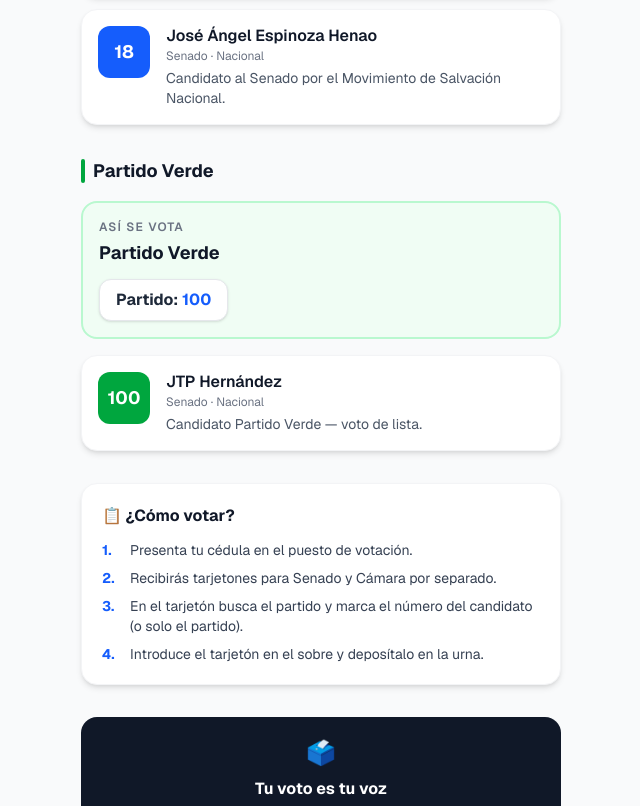
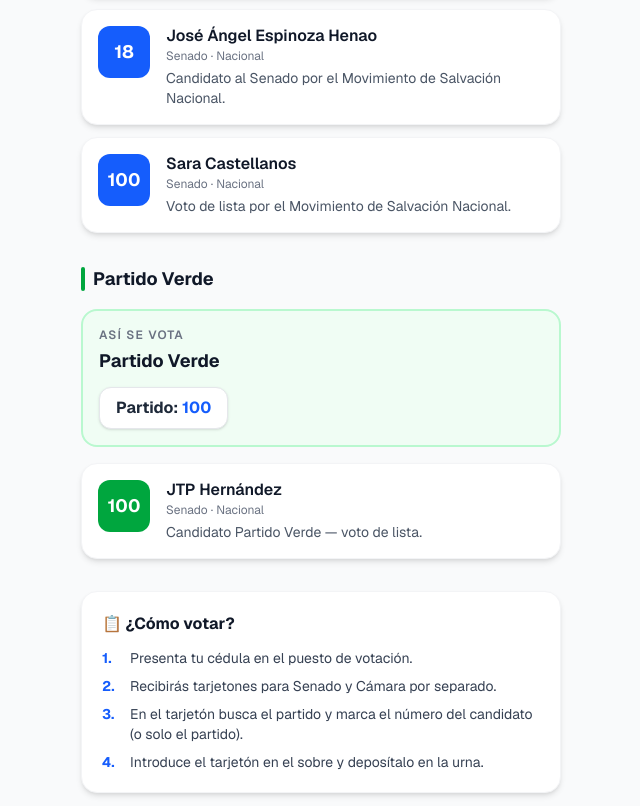
Before and after one commit to pdromoreno7/voto-senado-camara-2026-v1, a Next.js app: page / in a window 1280 px wide. Shown: the part 1680-2486 px from the top of the page, without its empty margins (319-959 px from the left). Built offline with nearby package versions, Linux system fonts and the light colour scheme.

Commit message:
feat: add Sara Castellanos #100 Salvación Nacional

```diff
--- a/app/page.tsx
+++ b/app/page.tsx
@@ -53,6 +53,13 @@ const salvacionCandidatos = [
     nombre: "José Ángel Espinoza Henao",
     cargo: "Senado",
     descripcion: "Candidato al Senado por el Movimiento de Salvación Nacional.",
+    region: "Nacional",
+  },
+  {
+    numero: "100",
+    nombre: "Sara Castellanos",
+    cargo: "Senado",
+    descripcion: "Voto de lista por el Movimiento de Salvación Nacional.",
     region: "Nacional",
   },
 ];
```
